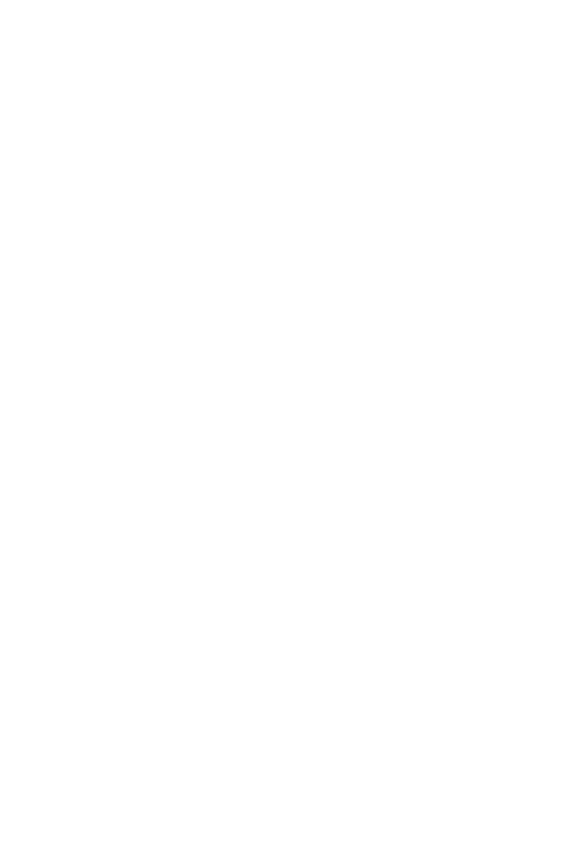
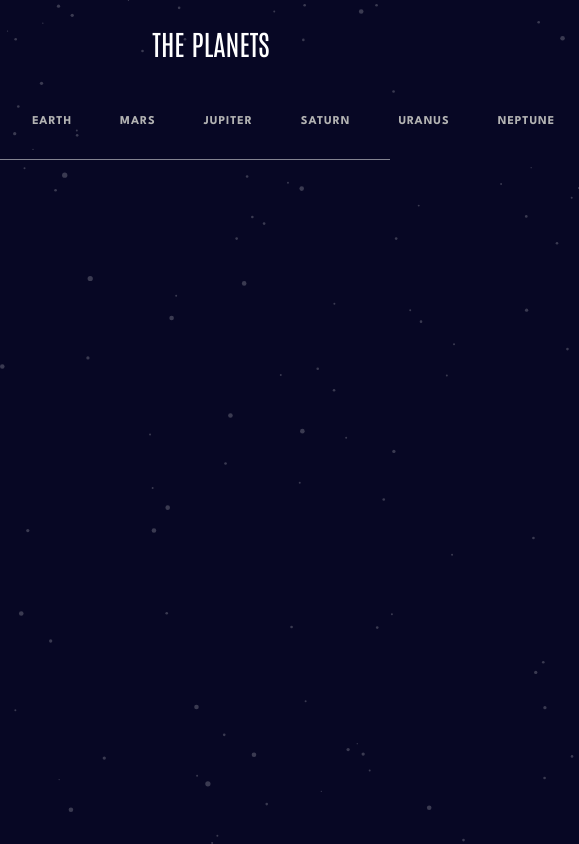
Before and after one commit to Dolpheus89/Planets-fact-site, a React (Vite) app: page / in a window 390 px wide. Shown: the whole page, 579 px wide, since content can reach past the window. Built offline with nearby package versions, Linux system fonts and the light colour scheme.

Commit message:
Add Navbar without mobile design

```diff
--- /dev/null
+++ b/src/components/NavBar.jsx
@@ -0,0 +1,22 @@
+import "../css/Navbar.css"
+
+function Navbar () {
+    return (
+        <nav>
+            <div id="logo">THE PLANETS</div>
+            <ul>
+                <li className="mercury">MERCURY</li>
+                <li className="venus">VENUS</li>
+                <li className="earth">EARTH</li>
+                <li className="mars">MARS</li>
+                <li className="jupiter">JUPITER</li>
+                <li className="saturn">SATURN</li>
+                <li className="uranus">URANUS</li>
+                <li className="neptune">NEPTUNE</li>
+            </ul>
+        </nav>
+    )
+
+}
+
+export default Navbar
--- /dev/null
+++ b/src/css/Navbar.css
@@ -0,0 +1,90 @@
+nav {
+    display: flex;
+    align-items: center;
+    justify-content: space-between;
+    border-bottom: 1px solid var(--headingColor);
+    padding: 25px 0;
+
+
+    #logo {
+        font: normal 1.75rem 'Antonio', sans-serif;
+        margin-left: 2rem;
+    }
+
+    ul {
+        display: flex;
+        margin: 0 2rem;
+    }
+
+    li {
+        list-style: none;
+        margin: 0 1.5rem;
+        position: relative;
+        font: var(--headingM);
+        line-height: 1.563rem;
+        letter-spacing: 1px;
+        color: #b3b3b3;
+    }
+
+    li:hover {
+        cursor: pointer;
+    }
+
+    li:hover:before {
+        content: "";
+        display: flex;
+        width: 100%;
+        height: 5px;
+        position: absolute;
+        top: -100%;
+    }
+
+
+    .mercury::before {
+        background-color: var(--mercury);
+    }
+
+    .venus::before {
+        background-color: var(--venus);
+    }
+
+    .earth::before {
+        background-color: var(--earth);
+    }
+
+    .mars::before {
+        background-color: var(--mars);
+    }
+
+    .jupiter::before {
+        background-color: var(--jupiter);
+    }
+
+    .saturn::before {
+        background-color: var(--saturn);
+    }
+
+    .uranus::before {
+        background-color: var(--uranus);
+    }
+
+    .neptune::before {
+        background-color: var(--neptune);
+    }
+}
+
+
+@media screen and (max-width:1024px) {
+    nav {
+        flex-direction: column;
+
+        ul {
+            padding: 0;
+            margin-top: 3rem;
+        }
+
+        li:hover:before {
+            top: 100%;
+        }
+    }
+}
--- a/src/css/root.css
+++ b/src/css/root.css
@@ -37,6 +37,9 @@
 body {
     font: var(--body);
     line-height: 1.563rem;
+    height: 100vh;
+    background: var(--backgroundCard) url(../assets/images/background-stars.svg) no-repeat;
+    background-size: cover;
 }
 
 h1 {
@@ -61,3 +64,35 @@ h4 {
     line-height: 1.563rem;
     letter-spacing: 1px;
 }
+
+.mercury::before {
+    background-color: var(--mercury);
+}
+
+.venus::before {
+    background-color: var(--mercury);
+}
+
+.earth::before {
+    background-color: var(--mercury);
+}
+
+.mars::before {
+    background-color: var(--mercury);
+}
+
+.jupiter::before {
+    background-color: var(--mercury);
+}
+
+.saturn::before {
+    background-color: var(--mercury);
+}
+
+.uranus::before {
+    background-color: var(--mercury);
+}
+
+.neptune::before {
+    background-color: var(--mercury);
+}
--- a/src/main.jsx
+++ b/src/main.jsx
@@ -1,12 +1,13 @@
 import React from 'react'
 import ReactDOM from 'react-dom/client'
 import { createBrowserRouter, RouterProvider } from 'react-router-dom'
-import "./css/root.css"
+import Planets from './pages/Planets'
+import "./css/Root.css"
 
 const router = createBrowserRouter([
   {
     path: "/",
-    element: <div>Hello world !!!</div>
+    element: <Planets />
   }
 ])
 
--- /dev/null
+++ b/src/pages/Planets.jsx
@@ -0,0 +1,9 @@
+import Navbar from "../components/NavBar"
+
+function Planets () {
+    return (
+        <Navbar />
+    )
+}
+
+export default Planets
```
